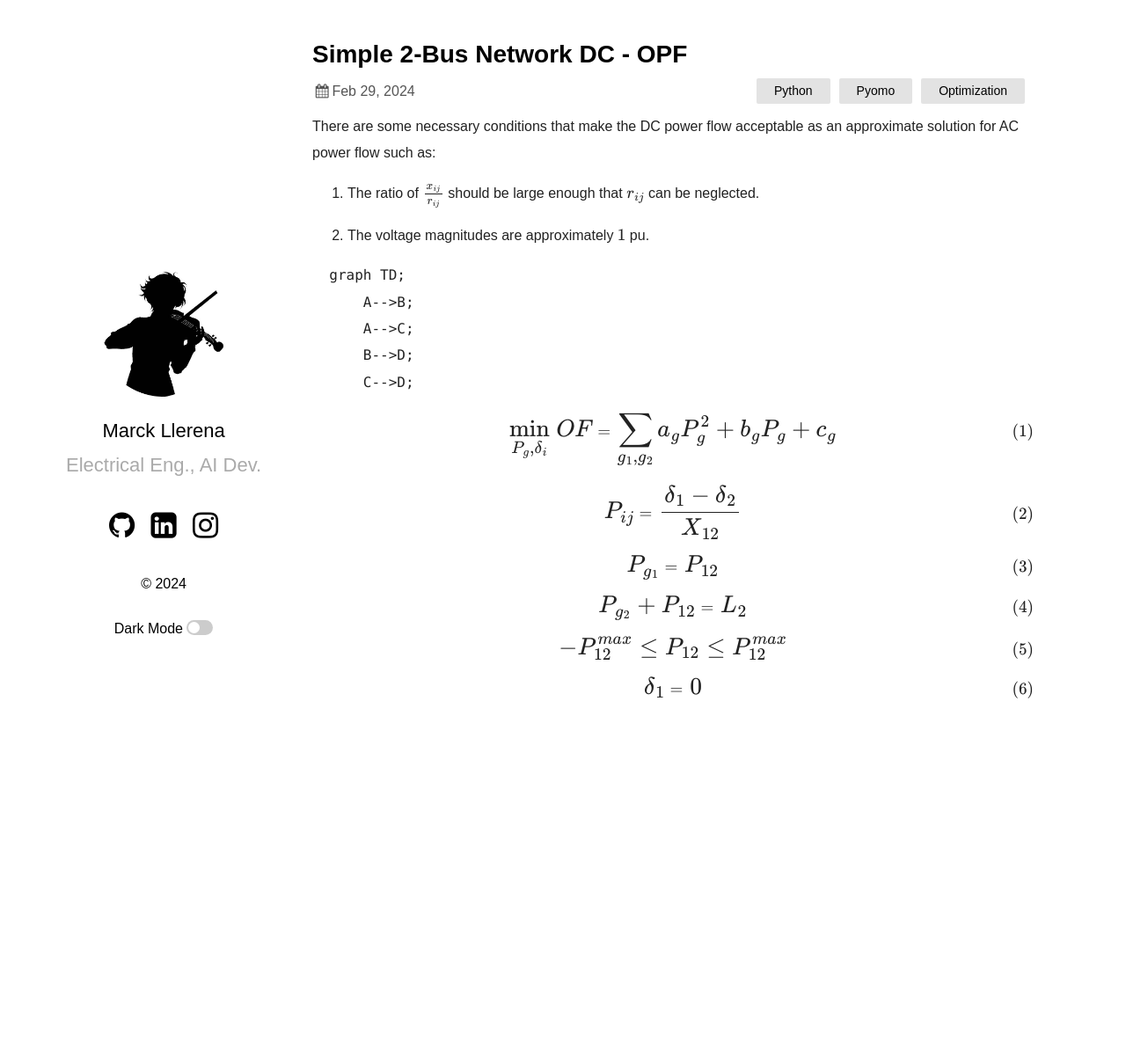
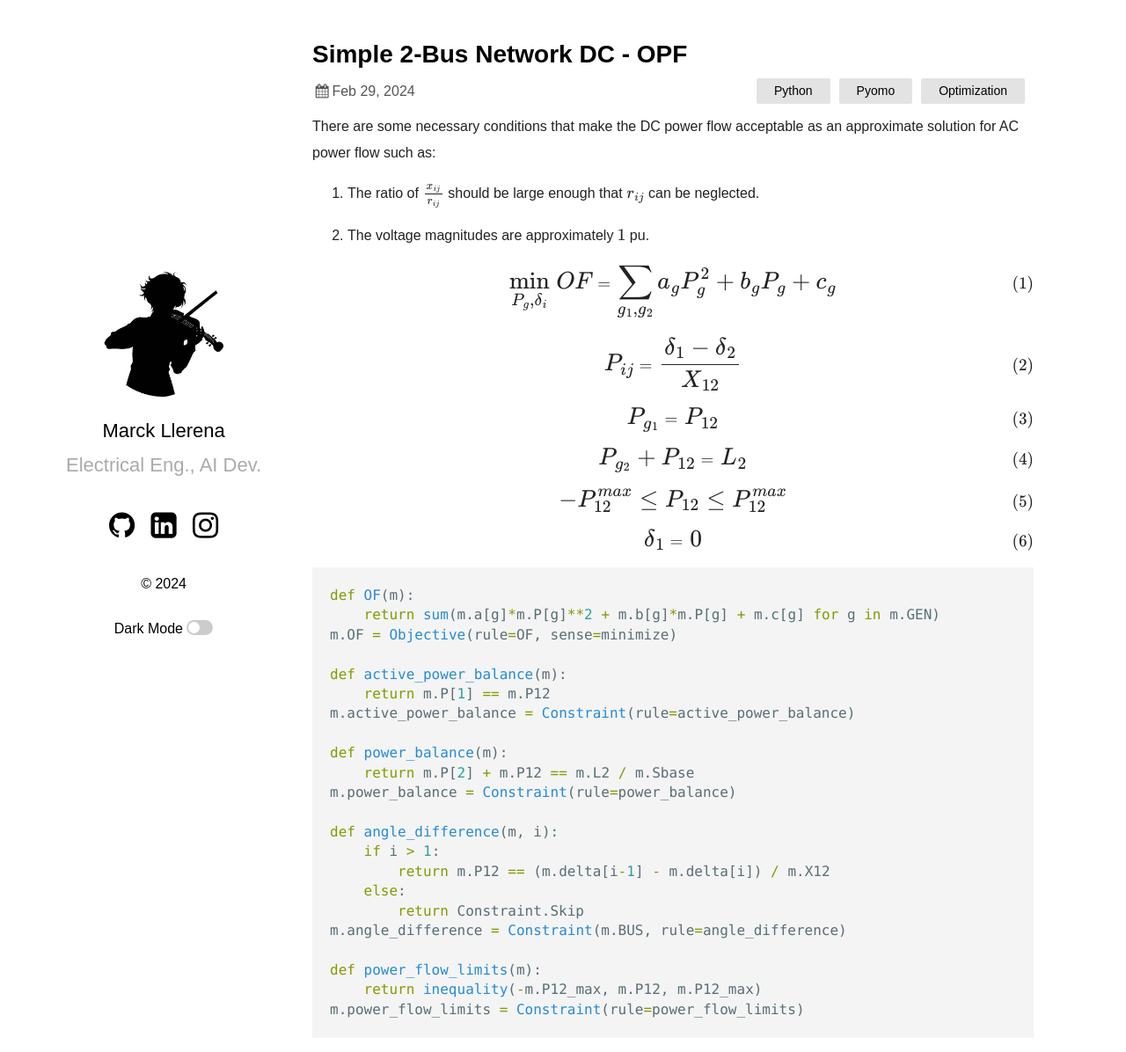
Before and after one commit to marckcode/marckcode.github.io, a Jekyll site: the page built from _posts/2024-02-29-2-bus-dc-opf.markdown, in a window 1280 px wide and 1225 px high. Shown: the top 1196 px of the window at 88% size. Built offline with Jekyll 4.4.1, drawn with Linux system fonts in a browser that asks for light colours; some web fonts are replaced; formulas are drawn with MathJax 3.

Commit message:
Add code to md

````diff
--- a/_posts/2024-02-29-2-bus-dc-opf.markdown
+++ b/_posts/2024-02-29-2-bus-dc-opf.markdown
@@ -11,13 +11,6 @@ There are some necessary conditions that make the DC power flow acceptable as an
 
 2. The voltage magnitudes are approximately $1$ pu.
 
-```mermaid
-  graph TD;
-      A-->B;
-      A-->C;
-      B-->D;
-      C-->D;
-```
 
 \begin{align}
 	\Large \underset{P_g,\delta_i}{\text{min}} \hspace{0.2cm} OF &= \Large \sum_{g_1,g_2} a_g P_{g}^2 + b_g P_{g} + c_g \label{eq:test1}
@@ -45,8 +38,7 @@ There are some necessary conditions that make the DC power flow acceptable as an
 
 
 
-
-<!-- ```python
+```python
 def OF(m):
     return sum(m.a[g]*m.P[g]**2 + m.b[g]*m.P[g] + m.c[g] for g in m.GEN)
 m.OF = Objective(rule=OF, sense=minimize)
@@ -69,4 +61,4 @@ m.angle_difference = Constraint(m.BUS, rule=angle_difference)
 def power_flow_limits(m):
     return inequality(-m.P12_max, m.P12, m.P12_max)
 m.power_flow_limits = Constraint(rule=power_flow_limits)
-``` -->
+```
````
